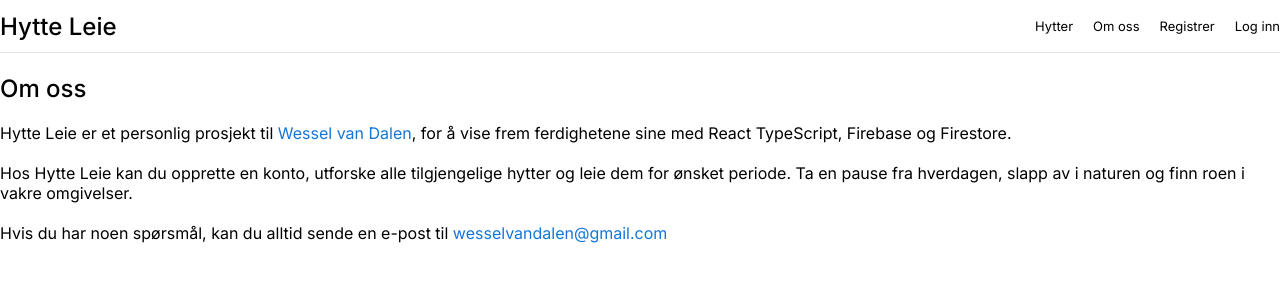
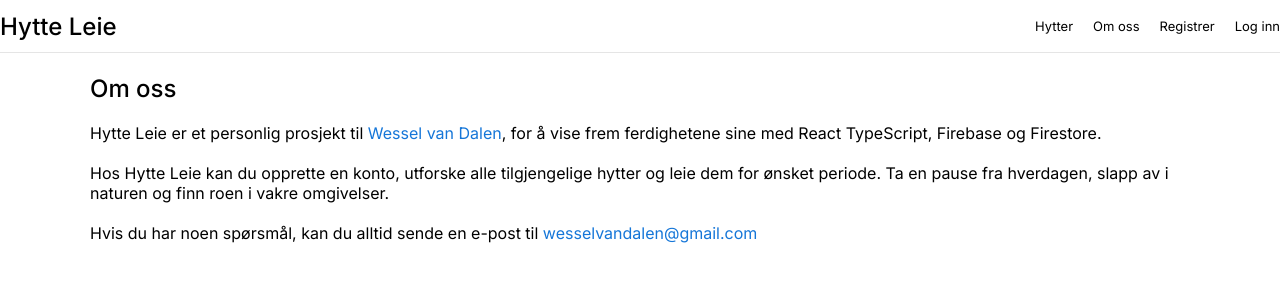
Before and after one commit to wesselvandalen/Hytte-Leie, a React (Vite) app: page /omoss in a window 1280 px wide. Shown: the top 300 px of the page. Built offline with nearby package versions, Linux system fonts and the light colour scheme.

Commit message:
Glemte å bygge hele dritten

```diff
--- a/src/pages/about-page.css
+++ b/src/pages/about-page.css
@@ -12,7 +12,7 @@
     flex-direction: column;
     width: 100%;
     margin-top: 50px;
-    max-width: 1400px;
+    max-width: 1100px;
 }
 
 .about-page-content h3 {
```
Also changed, not shown: 5 other files (tests, documents, lock files or other folders).
